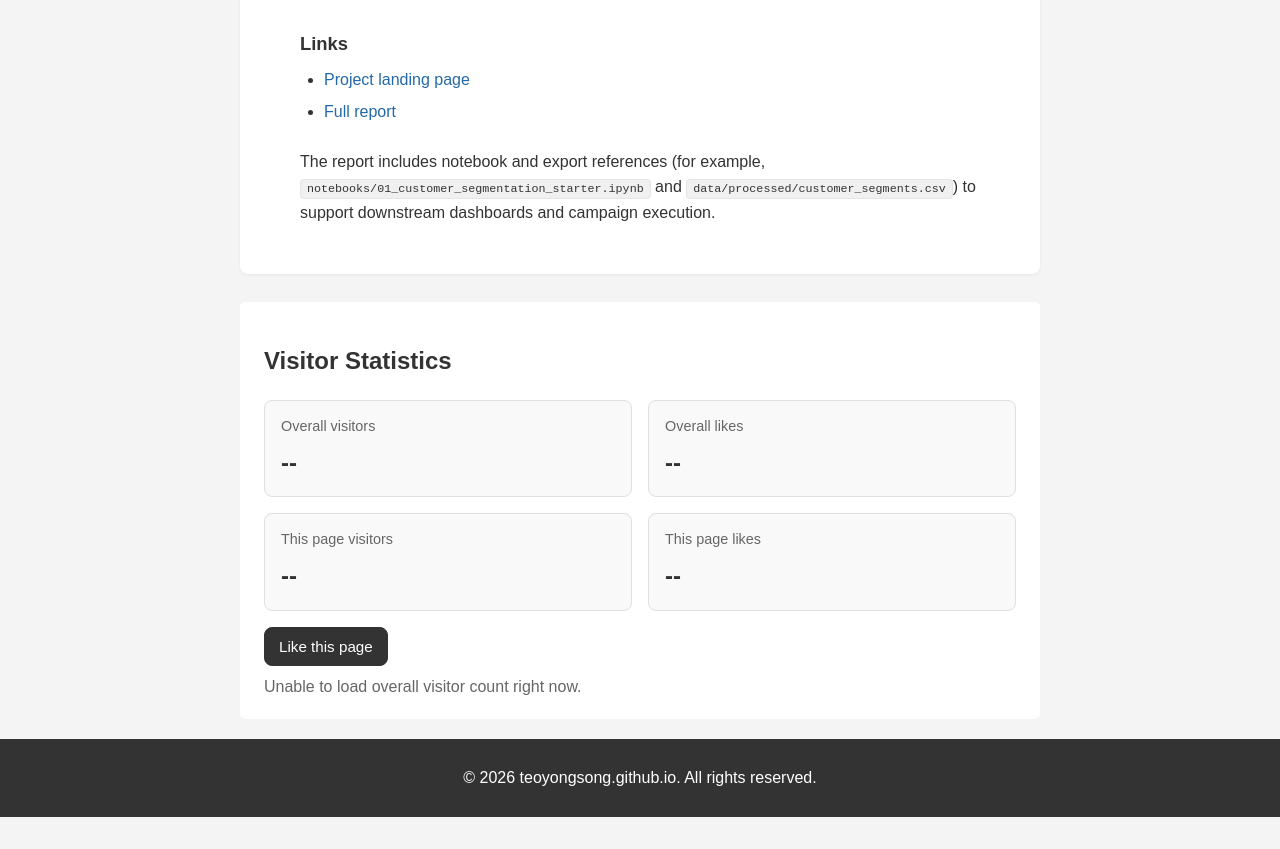
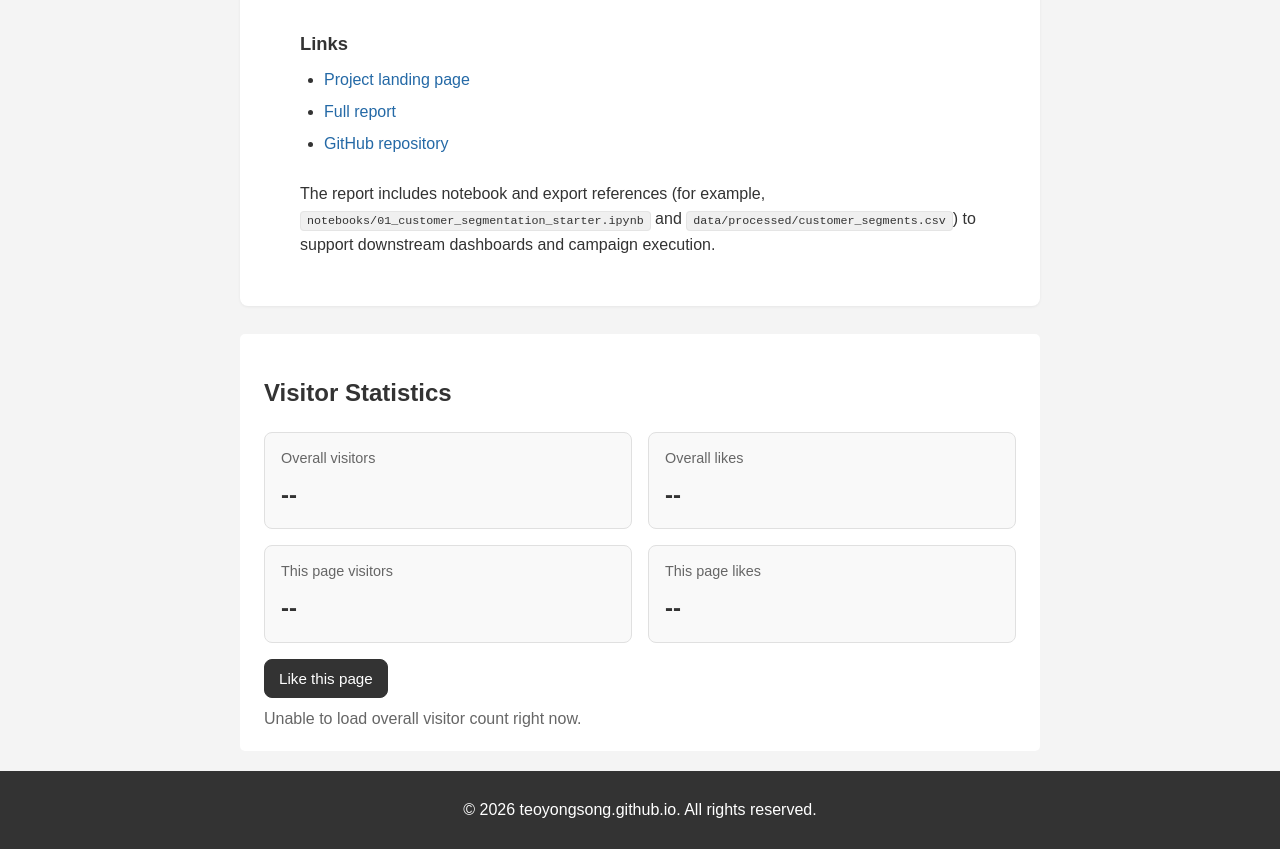
Before and after one commit to teoyongsong/teoyongsong.github.io, a plain HTML site: page projects/customer-segmentation.html in a window 1280 px wide. Shown: the part 807-1656 px from the top of the page. Before the commit the page ends 1624 px from the top, so only its background shows below. Drawn offline with Linux system fonts and the light colour scheme; no server answers.

Commit message:
Add GitHub repository link to customer segmentation project page for improved accessibility and resource sharing.

```diff
--- a/projects/customer-segmentation.html
+++ b/projects/customer-segmentation.html
@@ -52,6 +52,7 @@
       <ul>
         <li><a href="https://teoyongsong.github.io/unsupervised-clustering-online-retail/" target="_blank" rel="noopener">Project landing page</a></li>
         <li><a href="https://teoyongsong.github.io/unsupervised-clustering-online-retail/report.html" target="_blank" rel="noopener">Full report</a></li>
+        <li><a href="https://github.com/teoyongsong/unsupervised-clustering-online-retail" target="_blank" rel="noopener">GitHub repository</a></li>
       </ul>
       <p>
         The report includes notebook and export references (for example, <code>notebooks/01_customer_segmentation_starter.ipynb</code> and <code>data/processed/customer_segments.csv</code>) to support downstream dashboards and campaign execution.
```
